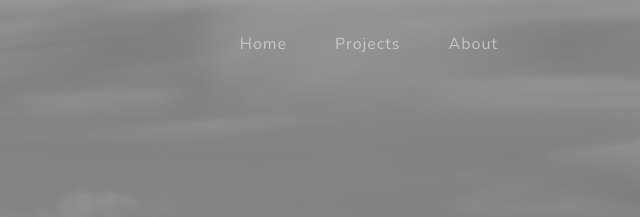
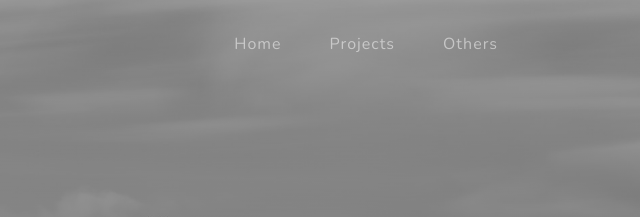
Before and after one commit to ZoOwen/bearbeerbsc, a plain HTML site: page index.html in a window 1280 px wide. Shown: the top 217 px of the page, 640-1280 px from the left. Drawn offline with nearby package versions, Linux system fonts and the light colour scheme.

Commit message:
Update index.html

```diff
--- a/index.html
+++ b/index.html
@@ -28,7 +28,7 @@
                     <ul class="navbar-nav ms-auto">
                         <li class="nav-item"><a class="nav-link" href="#about">Home</a></li>
                         <li class="nav-item"><a class="nav-link" href="#projects">Projects</a></li>
-                        <li class="nav-item"><a class="nav-link" href="#signup">About</a></li>
+                        <li class="nav-item"><a class="nav-link" href="#signup">Others</a></li>
                     </ul>
                 </div>
             </div>
```
